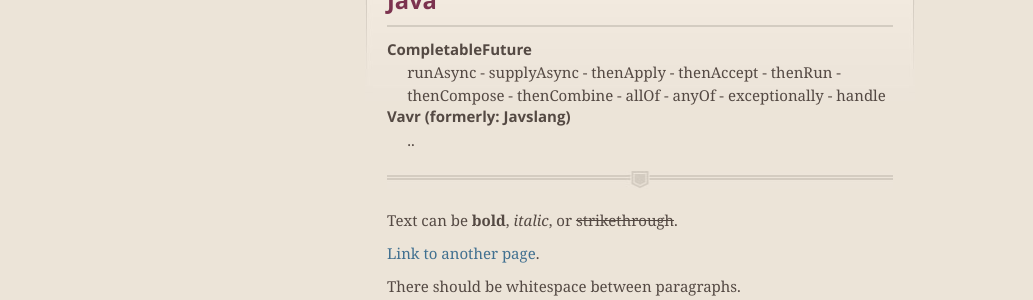
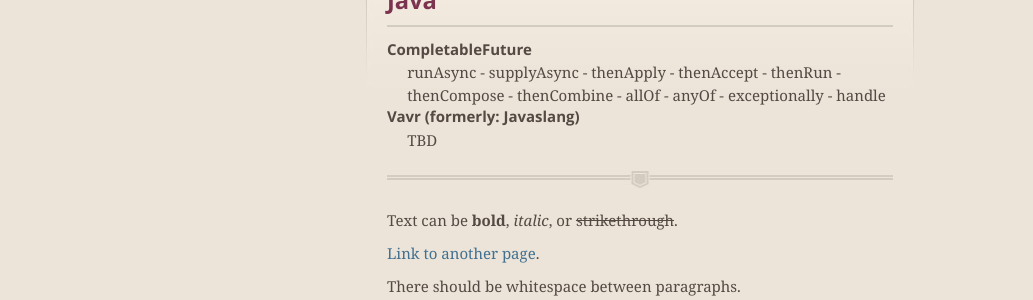
Before and after one commit to muttalipkucuk/muttalipkucuk.github.io, a Jekyll site: the page built from index.md, in a window 1280 px wide and 900 px high. Shown: the part 244-544 px from the top of the window, without its empty margins (0-1033 px from the left). Built offline with Jekyll 4.4.1, drawn with Linux system fonts in a browser that asks for light colours; our own code applies the rules of GitHub Pages for plain Markdown files.

Commit message:
Update index.md

```diff
--- a/index.md
+++ b/index.md
@@ -8,8 +8,8 @@
   <dt>CompletableFuture</dt>
   <dd>runAsync - supplyAsync - thenApply - thenAccept - thenRun - thenCompose - thenCombine - allOf - anyOf - exceptionally - handle</dd>
 
-  <dt>Vavr (formerly: Javslang)</dt>
-  <dd>..</dd>
+  <dt>Vavr (formerly: Javaslang)</dt>
+  <dd>TBD</dd>
 </dl>
 * * *
 
```
